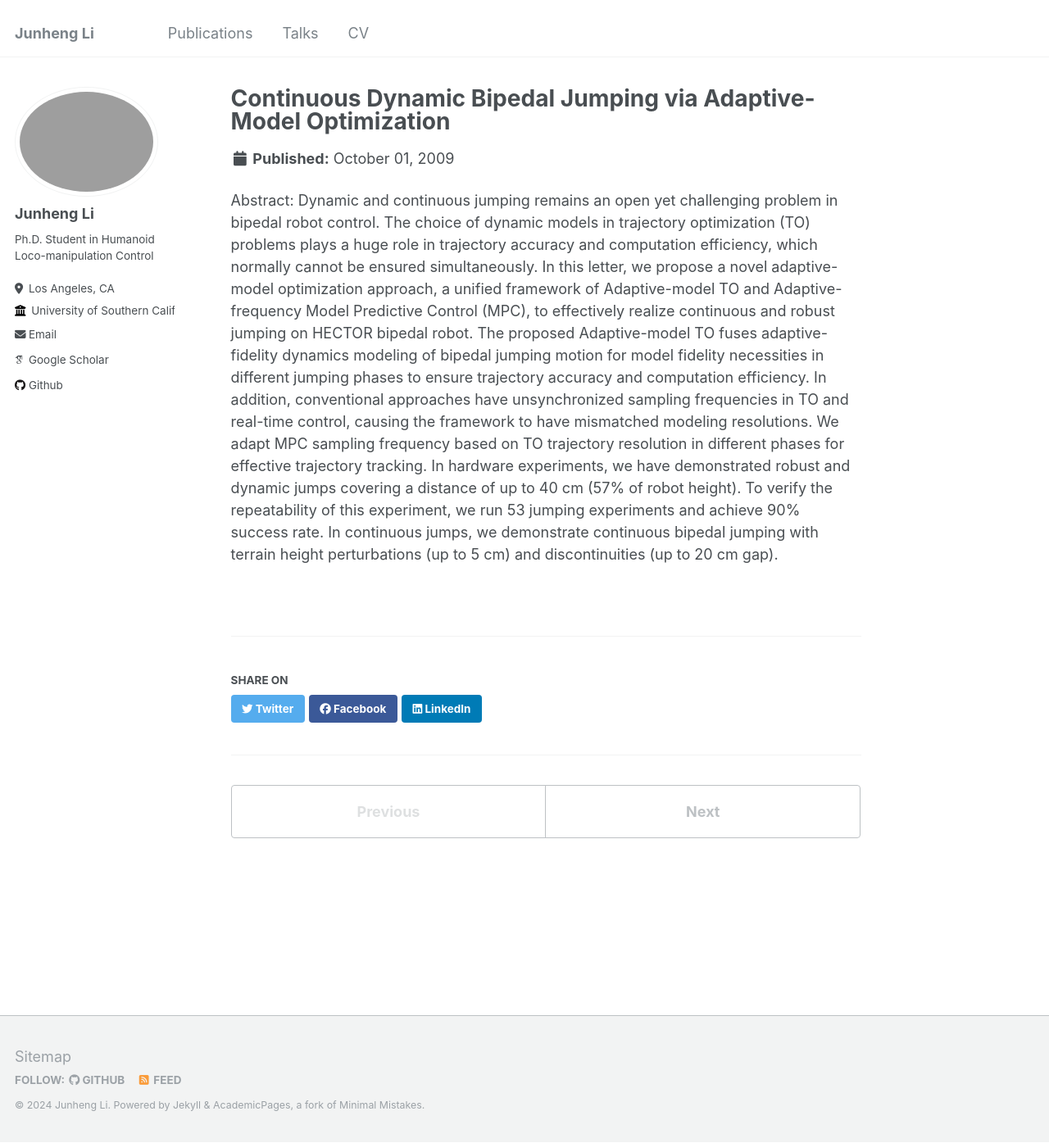
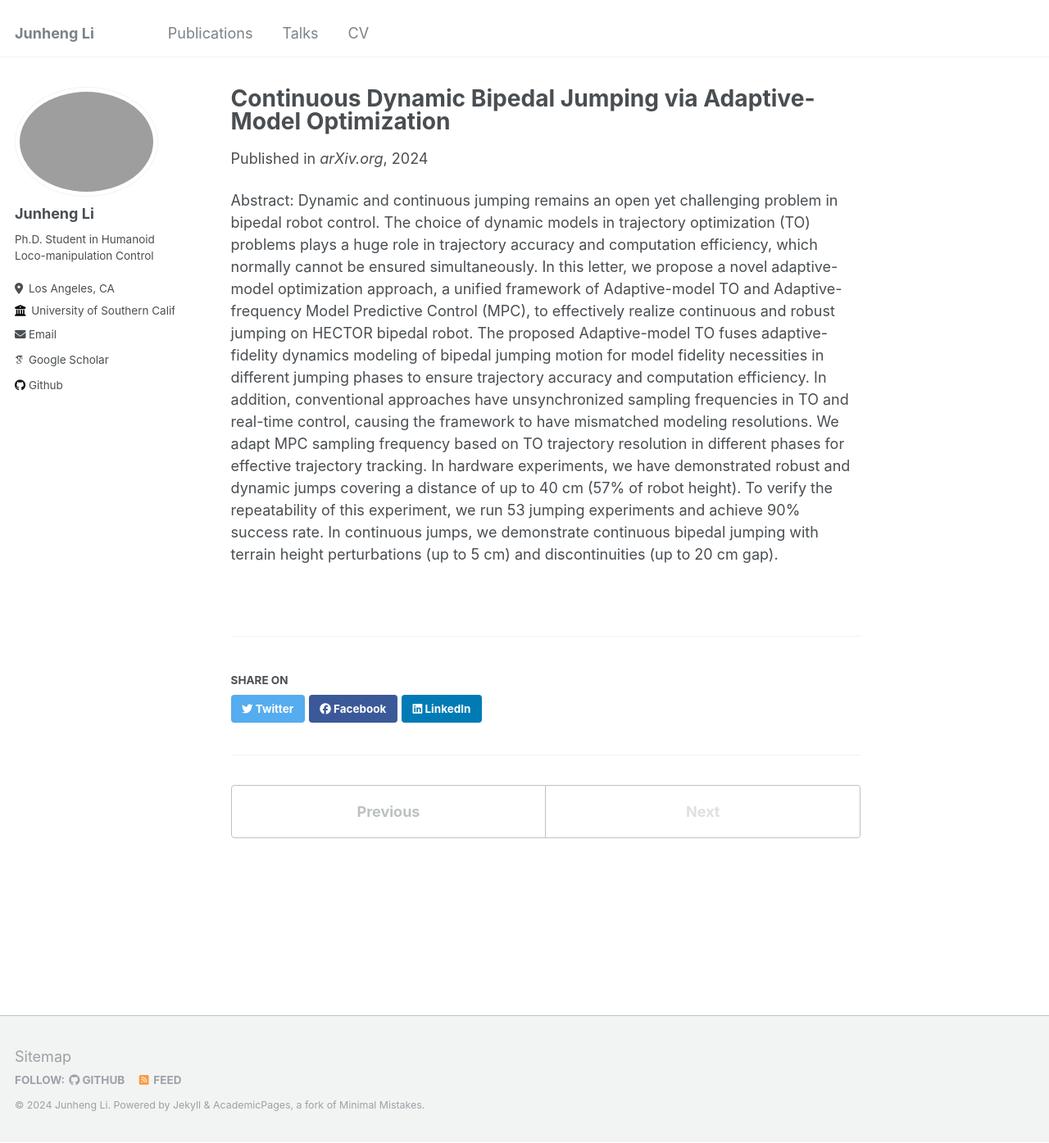
Before and after one commit to junhengl/junhengl.github.io, a Jekyll site: the page built from _publications/2024continuousJumping.md, in a window 1280 px wide and 1395 px high. Shown: the whole window at 82% size. Built offline with Jekyll 4.4.1, drawn with Linux system fonts in a browser that asks for light colours; some web fonts are replaced.

Commit message:
Update and rename 2009-10-01-paper-title-number-1.md to 2024continuousJumping.md

```diff
--- a/_publications/2009-10-01-paper-title-number-1.md
+++ b/_publications/2024continuousJumping.md
@@ -1,9 +1,11 @@
 ---
 title: "Continuous Dynamic Bipedal Jumping via Adaptive-Model Optimization"
 collection: publications
-permalink: /publication/2009-10-01-paper-title-number-1
+permalink: /publication/2024continuousJumping
+date: 2024-04-24
 excerpt: "Authors: Junheng Li, Omar Kolt, and Quan Nguyen<br/><img src='/images/continuousJumping.gif'>"
 paperurl: 'https://arxiv.org/abs/2404.11807'
+venue: 'arXiv.org'
 ---
 
 Abstract: Dynamic and continuous jumping remains an open yet challenging problem in bipedal robot control. The choice of dynamic models in trajectory optimization (TO) problems plays a huge role in trajectory accuracy and computation efficiency, which normally cannot be ensured simultaneously. In this letter, we propose a novel adaptive-model optimization approach, a unified framework of Adaptive-model TO and Adaptive-frequency Model Predictive Control (MPC), to effectively realize continuous and robust jumping on HECTOR bipedal robot. The proposed Adaptive-model TO fuses adaptive-fidelity dynamics modeling of bipedal jumping motion for model fidelity necessities in different jumping phases to ensure trajectory accuracy and computation efficiency. In addition, conventional approaches have unsynchronized sampling frequencies in TO and real-time control, causing the framework to have mismatched modeling resolutions. We adapt MPC sampling frequency based on TO trajectory resolution in different phases for effective trajectory tracking. In hardware experiments, we have demonstrated robust and dynamic jumps covering a distance of up to 40 cm (57% of robot height). To verify the repeatability of this experiment, we run 53 jumping experiments and achieve 90% success rate. In continuous jumps, we demonstrate continuous bipedal jumping with terrain height perturbations (up to 5 cm) and discontinuities (up to 20 cm gap).
```
